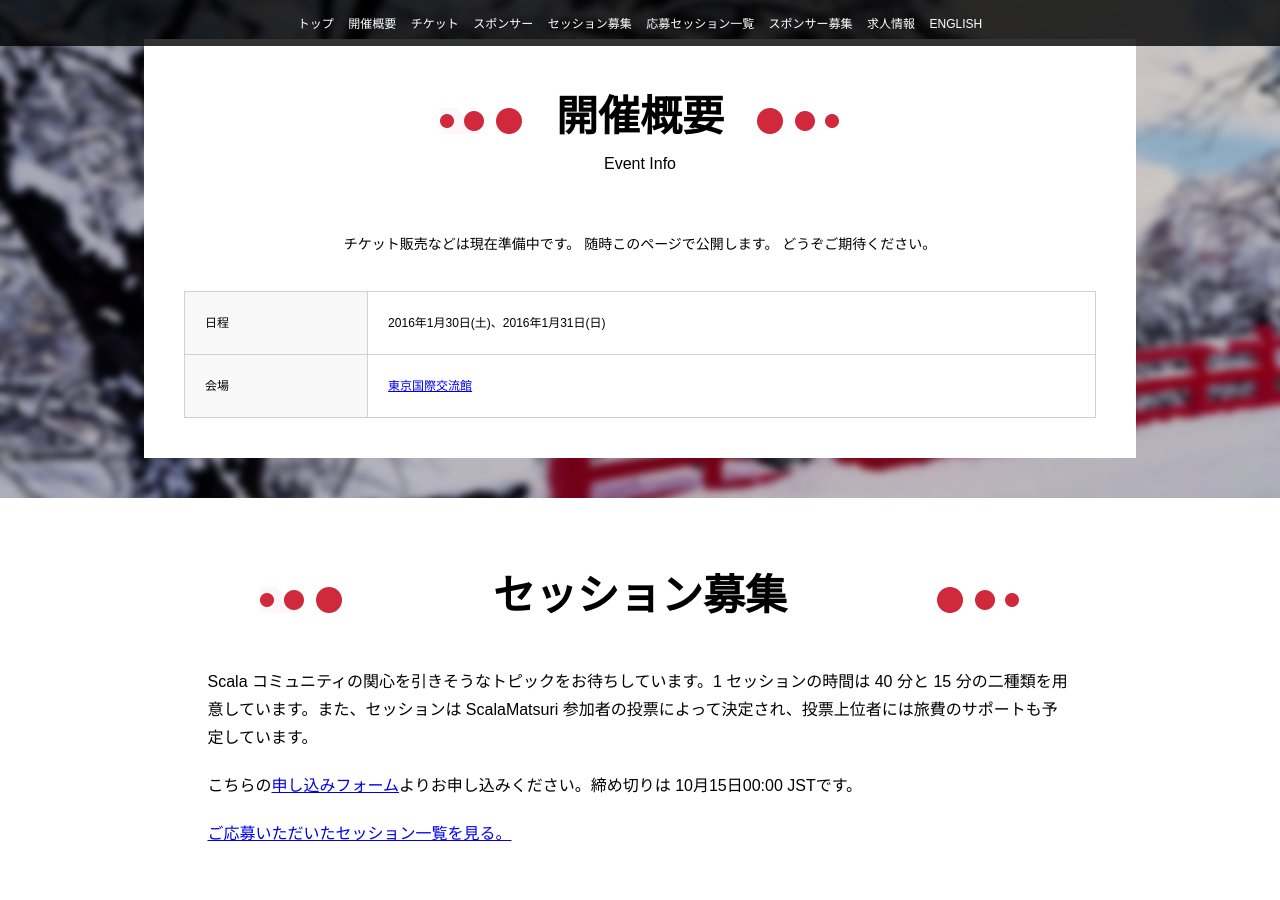
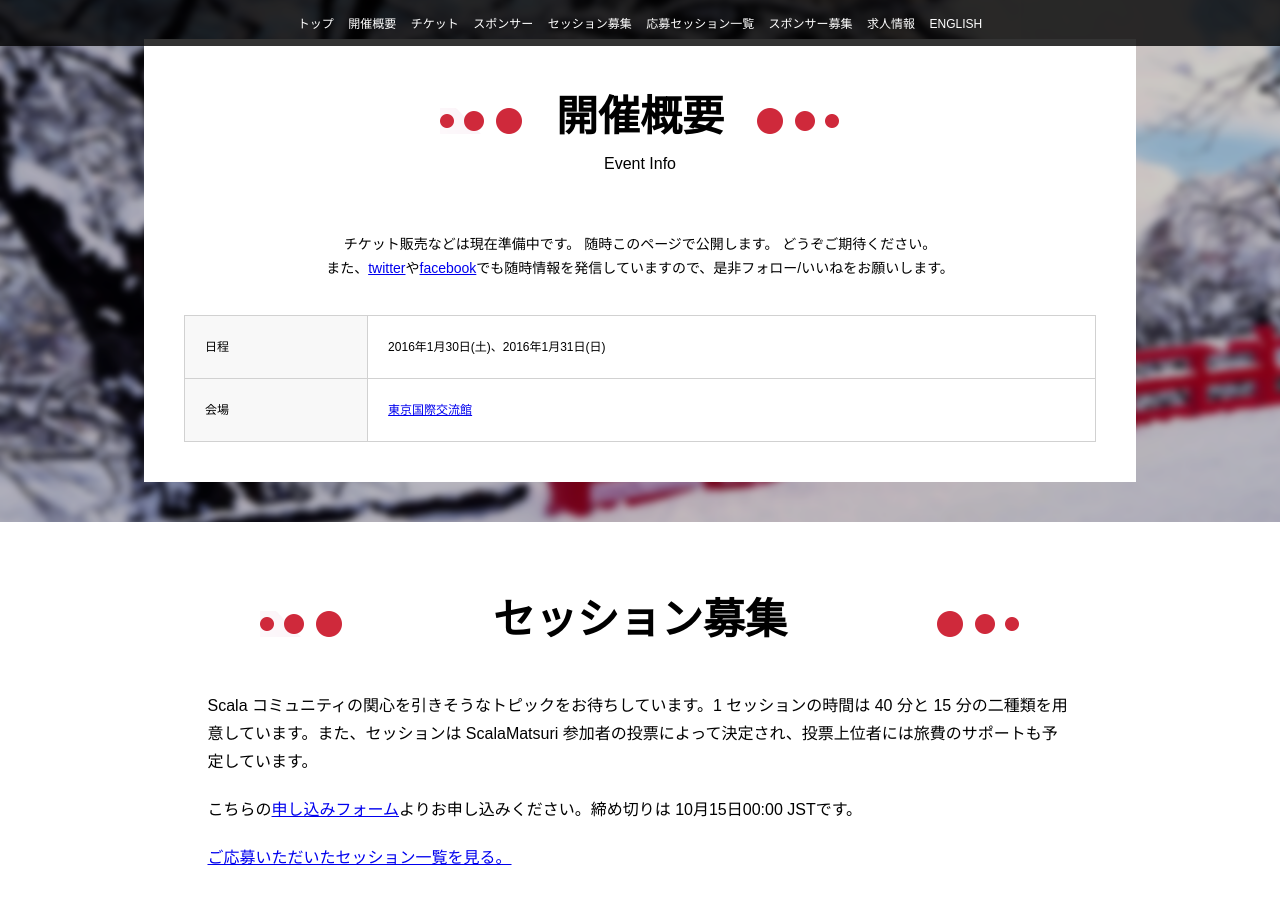
Before and after one commit to scalajp/2016.scalamatsuri.org, a Jekyll site: the page built from index.html, in a window 1280 px wide and 900 px high, scrolled down 807 px. Built offline with Jekyll 4.4.1, drawn with Linux system fonts in a browser that asks for light colours; a script that is not in the unit is left out; comment, search, counter and statistics services are not loaded.

Commit message:
SNSへのリンクを追加

```diff
--- a/index.html
+++ b/index.html
@@ -231,7 +231,8 @@ layout: null
 					<p>
 						チケット販売などは現在準備中です。
 						随時このページで公開します。
-						どうぞご期待ください。
+						どうぞご期待ください。<br />
+						また、<a href="https://twitter.com/scala_jp">twitter</a>や<a href="https://www.facebook.com/ScalaMatsuri">facebook</a>でも随時情報を発信していますので、是非フォロー/いいねをお願いします。
 					</p>
 					<table>
 						<tr>
--- a/index_en.html
+++ b/index_en.html
@@ -228,7 +228,8 @@ layout: null
 					-->
           <br/>
 					<p>
-						We're going to announce looking for sponsors, soon. Tickets will also be available here later on.
+						We're going to announce looking for sponsors, soon. Tickets will also be available here later on.<br />
+						We announce the news at <a href="https://twitter.com/scala_jp">twitter</a> and <a href="https://www.facebook.com/ScalaMatsuri">facebook</a>.Please follow/like.
 					</p>
 					<table>
 						<tr>
```
